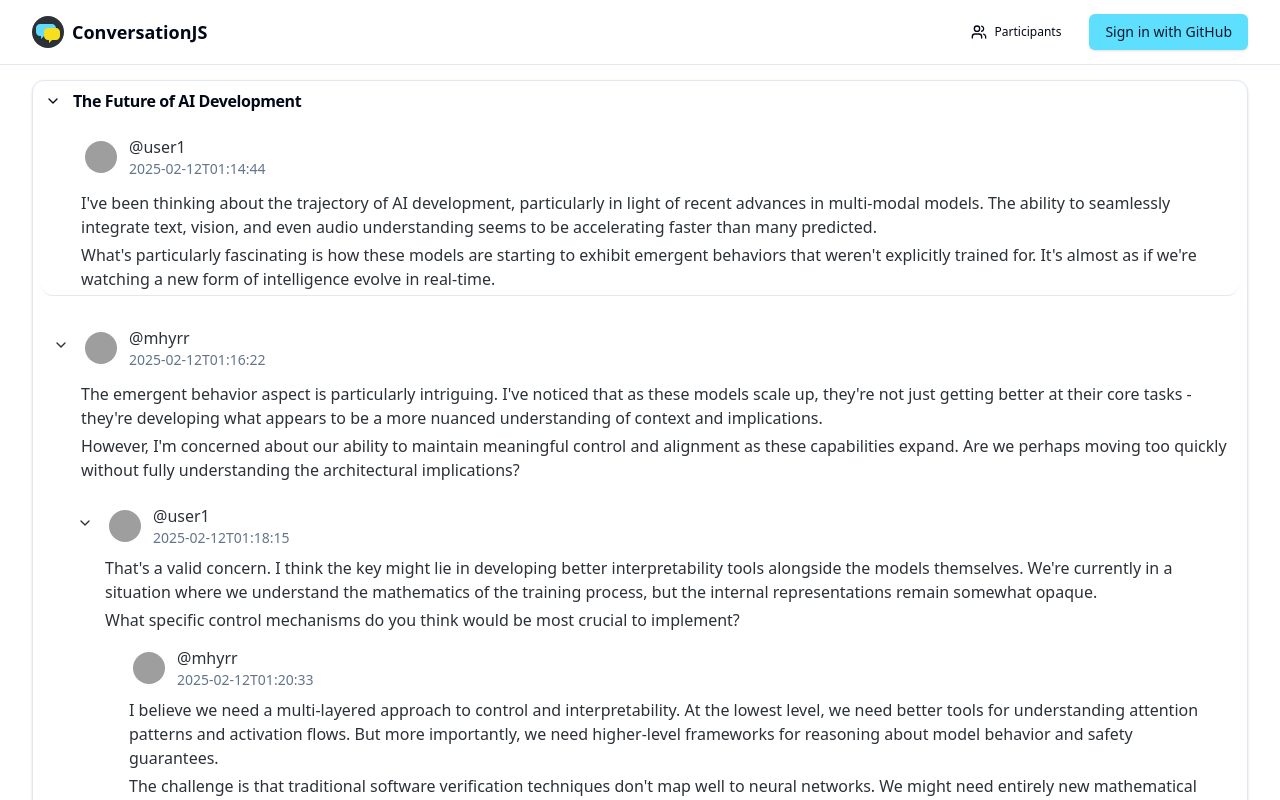
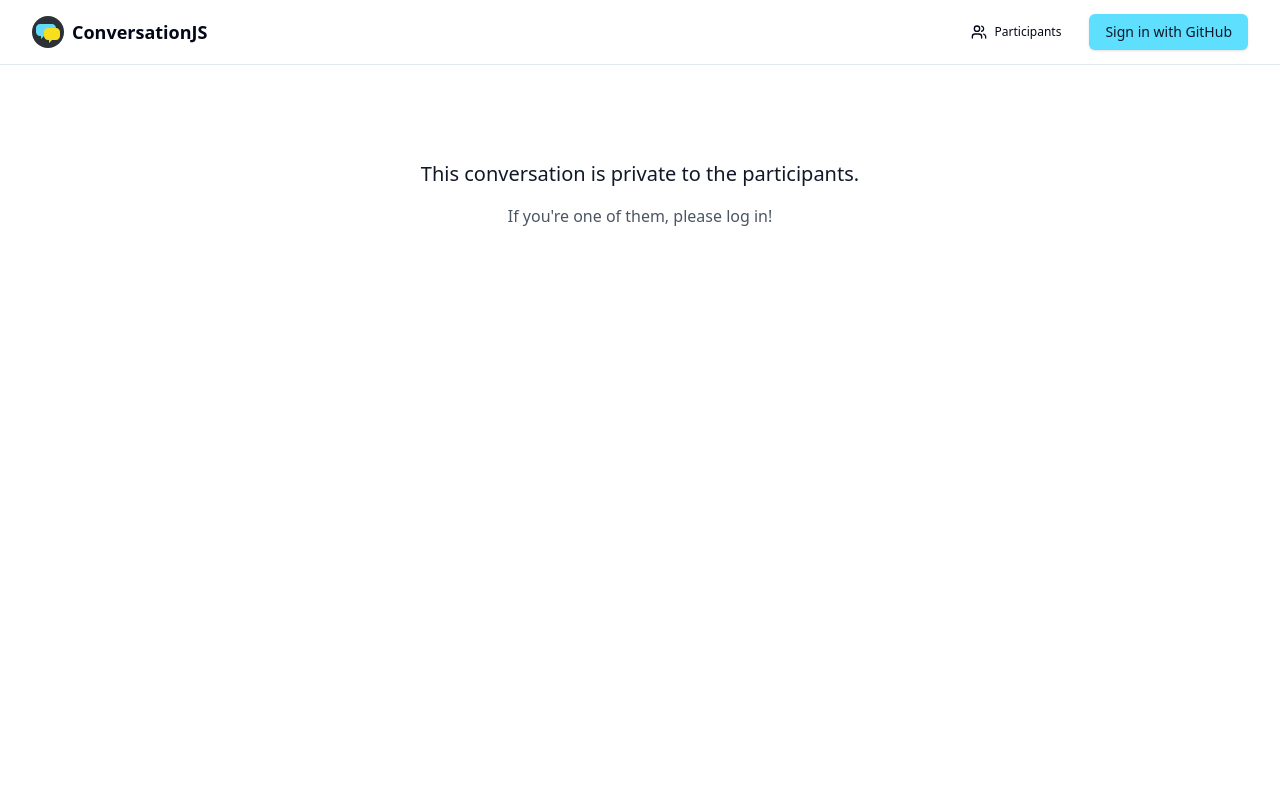
Before and after one commit to mhyrr/conversationjs, a React (Vite) app: page / in a window 1280 px wide. Shown: the top 800 px of the page. Built offline with nearby package versions, Linux system fonts and the light colour scheme; grey boxes are pictures that could not be loaded.

Commit message:
repo config

```diff
--- a/participants.json
+++ b/participants.json
@@ -12,8 +12,13 @@
         }
     ],
     "settings": {
-        "allow_public_view": true,
+        "allow_public_view": false,
         "allow_reactions": true,
         "require_approval": false
+    },
+    "repo": {
+        "owner": "mhyrr",
+        "name": "conversationjs",
+        "branch": "main"
     }
 }
--- a/src/components/Header.tsx
+++ b/src/components/Header.tsx
@@ -13,6 +13,7 @@ import {
   DropdownMenuSeparator,
   DropdownMenuTrigger,
 } from "../components/ui/dropdown-menu"
+import config from '../../participants.json';
 
 interface HeaderProps {
   onAuthChange?: () => void;
@@ -34,7 +35,7 @@ export function Header({ onAuthChange }: HeaderProps) {
       // Check GitHub deployment status every 10 seconds
       const interval = setInterval(async () => {
         try {
-          const response = await fetch('https://api.github.com/repos/mhyrr/conversationjs/actions/runs?status=completed&per_page=1');
+          const response = await fetch(`https://api.github.com/repos/${config.repo.owner}/${config.repo.name}/actions/runs?status=completed&per_page=1`);
           const data = await response.json();
 
           if (data.workflow_runs?.length > 0) {
--- a/src/utils/api/github.ts
+++ b/src/utils/api/github.ts
@@ -7,11 +7,10 @@ import {
   moveMessageToThread,
   deleteMessageFromMarkdown
 } from '../../shared/markdown-operations';
+import config from '../../../participants.json';
 
-const REPO_OWNER = 'mhyrr';
-const REPO_NAME = 'conversationjs';
+const { owner: REPO_OWNER, name: REPO_NAME, branch: BRANCH } = config.repo;
 const FILE_PATH = 'public/data/conversation.md';
-const BRANCH = 'main'; // or whatever your default branch is
 
 export class GitHubMessageAPI implements MessageAPI {
   private async getFileContent(): Promise<{ content: string; sha: string }> {
```
